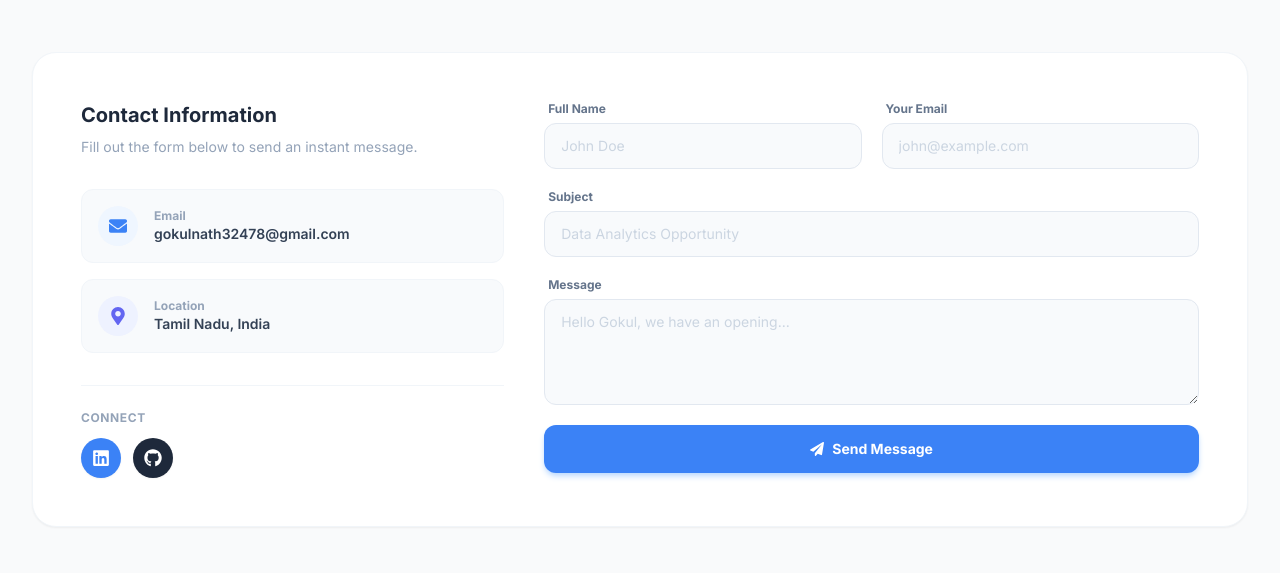
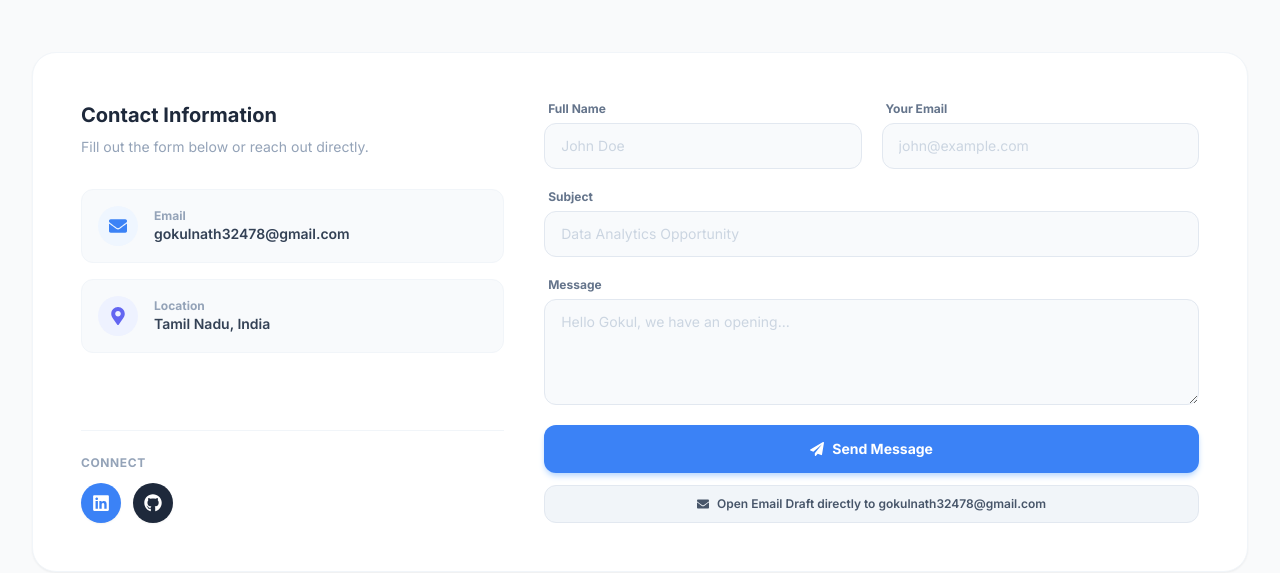
Before and after one commit to Gokulnathdeveloper7/Myportfolio, a React (Vite) app: page / in a window 1280 px wide. Shown: the part 7020-7593 px from the top of the page. Built offline with nearby package versions, Linux system fonts and the light colour scheme; no server answers.

Commit message:
fix: add dedicated direct email option to guarantee delivery to gokulnath32478@gmail.com

```diff
--- a/src/components/Contact.jsx
+++ b/src/components/Contact.jsx
@@ -25,7 +25,7 @@ export default function Contact() {
     setStatus({ type: null, message: '', details: null });
 
     try {
-      // 1. If EmailJS credentials are provided, use EmailJS SDK
+      // 1. If EmailJS credentials are configured in .env or Vercel, use EmailJS SDK
       if (EMAILJS_SERVICE_ID && EMAILJS_TEMPLATE_ID && EMAILJS_PUBLIC_KEY) {
         await emailjs.send(
           EMAILJS_SERVICE_ID,
@@ -44,7 +44,7 @@ export default function Contact() {
         return;
       }
 
-      // 2. Direct API submission via FormSubmit AJAX service to RECIPIENT_EMAIL
+      // 2. Direct API submission via FormSubmit AJAX service
       const response = await fetch(`https://formsubmit.co/ajax/${RECIPIENT_EMAIL}`, {
         method: 'POST',
         headers: {
@@ -66,25 +66,26 @@ export default function Contact() {
       if (data.success === 'true' || data.success === true) {
         setStatus({
           type: 'success',
-          message: 'Thank you! Your message has been sent directly to my inbox. I will reply shortly.'
+          message: 'Thank you! Your message has been sent directly to my inbox.'
         });
         setFormData({ name: '', email: '', subject: '', message: '' });
       } else if (data.message && data.message.includes('Activation')) {
-        // First-time activation notice for recipient email address
+        // Activation notice
         setStatus({
           type: 'info',
-          message: `Activation email sent to ${RECIPIENT_EMAIL}! Please check your Gmail inbox and click 'Activate Form' to enable automatic email delivery for future submissions.`
+          message: `FormSubmit sent an activation email to ${RECIPIENT_EMAIL}. Open the email in Gmail, copy the 'Activate Form' link into your browser tab to activate!`
         });
-        setFormData({ name: '', email: '', subject: '', message: '' });
       } else {
         throw new Error(data.message || 'Form submission failed');
       }
     } catch (err) {
       console.error("Error submitting contact form:", err);
+      // Fallback: Open mail app directly with prefilled details
+      const mailtoUrl = `mailto:${RECIPIENT_EMAIL}?subject=${encodeURIComponent(formData.subject || 'Portfolio Inquiry')}&body=${encodeURIComponent(`Name: ${formData.name}\nEmail: ${formData.email}\n\nMessage:\n${formData.message}`)}`;
+      window.location.href = mailtoUrl;
       setStatus({
-        type: 'error',
-        message: 'Could not send message automatically.',
-        details: err.message
+        type: 'info',
+        message: 'Opened your default email application with your pre-filled message.'
       });
     } finally {
       setIsSubmitting(false);
@@ -103,7 +104,7 @@ export default function Contact() {
         <div className="lg:col-span-2 flex flex-col gap-8">
           <div>
             <h3 className="text-xl font-bold text-slate-800 mb-2">Contact Information</h3>
-            <p className="text-slate-400 text-sm">Fill out the form below to send an instant message.</p>
+            <p className="text-slate-400 text-sm">Fill out the form below or reach out directly.</p>
           </div>
 
           <div className="flex flex-col gap-4">
@@ -171,6 +172,7 @@ export default function Contact() {
                 className="w-full bg-slate-50 border border-slate-200 rounded-xl px-4 py-3 text-sm text-slate-700 placeholder:text-slate-300 focus:outline-none focus:ring-2 focus:ring-blue-400 focus:border-transparent transition-shadow resize-y"></textarea>
             </div>
 
+            <div className="flex flex-col gap-3">
               <button type="submit" disabled={isSubmitting}
                 className={`w-full py-3.5 rounded-xl font-bold text-white text-sm flex items-center justify-center gap-2 transition-all shadow-md ${isSubmitting ? 'bg-blue-300 cursor-not-allowed' : 'bg-blue-500 hover:bg-blue-600 shadow-blue-200 hover:-translate-y-0.5'}`}>
                 {isSubmitting ? (
@@ -185,6 +187,14 @@ export default function Contact() {
                   </>
                 )}
               </button>
+
+              <a
+                href={`mailto:${RECIPIENT_EMAIL}?subject=${encodeURIComponent(formData.subject || 'Portfolio Contact')}&body=${encodeURIComponent(formData.message ? `Name: ${formData.name}\nEmail: ${formData.email}\n\n${formData.message}` : '')}`}
+                className="w-full py-2.5 rounded-xl font-semibold text-slate-600 bg-slate-100 hover:bg-slate-200 text-xs flex items-center justify-center gap-2 transition-colors border border-slate-200 text-center"
+              >
+                <FaEnvelope /> Open Email Draft directly to {RECIPIENT_EMAIL}
+              </a>
+            </div>
 
             {status.type === 'success' && (
               <div className="p-4 bg-emerald-50 border border-emerald-200 text-emerald-700 rounded-xl text-sm font-semibold flex items-center gap-3 animate-fade-in">
@@ -203,12 +213,7 @@ export default function Contact() {
             {status.type === 'error' && (
               <div className="p-4 bg-rose-50 border border-rose-200 text-rose-700 rounded-xl text-sm font-semibold flex items-center gap-3 animate-fade-in">
                 <FaExclamationTriangle className="text-rose-500 text-lg flex-shrink-0" />
-                <div className="flex flex-col gap-1">
                 <span>{status.message}</span>
-                  <a href={`mailto:${RECIPIENT_EMAIL}?subject=${encodeURIComponent(formData.subject || 'Inquiry')}&body=${encodeURIComponent(formData.message || '')}`} className="underline hover:text-rose-900 font-bold text-xs mt-1">
-                    Or click here to open mail app manually
-                  </a>
-                </div>
               </div>
             )}
           </form>
```
Lines whose indentation alone changed are shown as unchanged.
